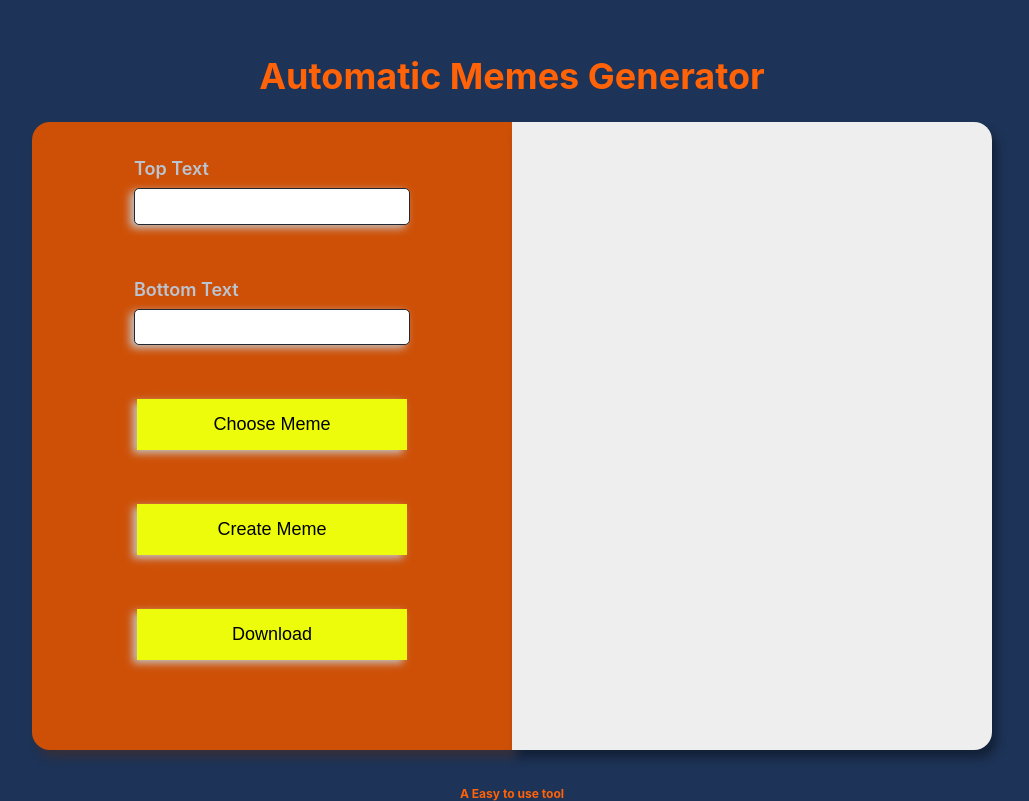
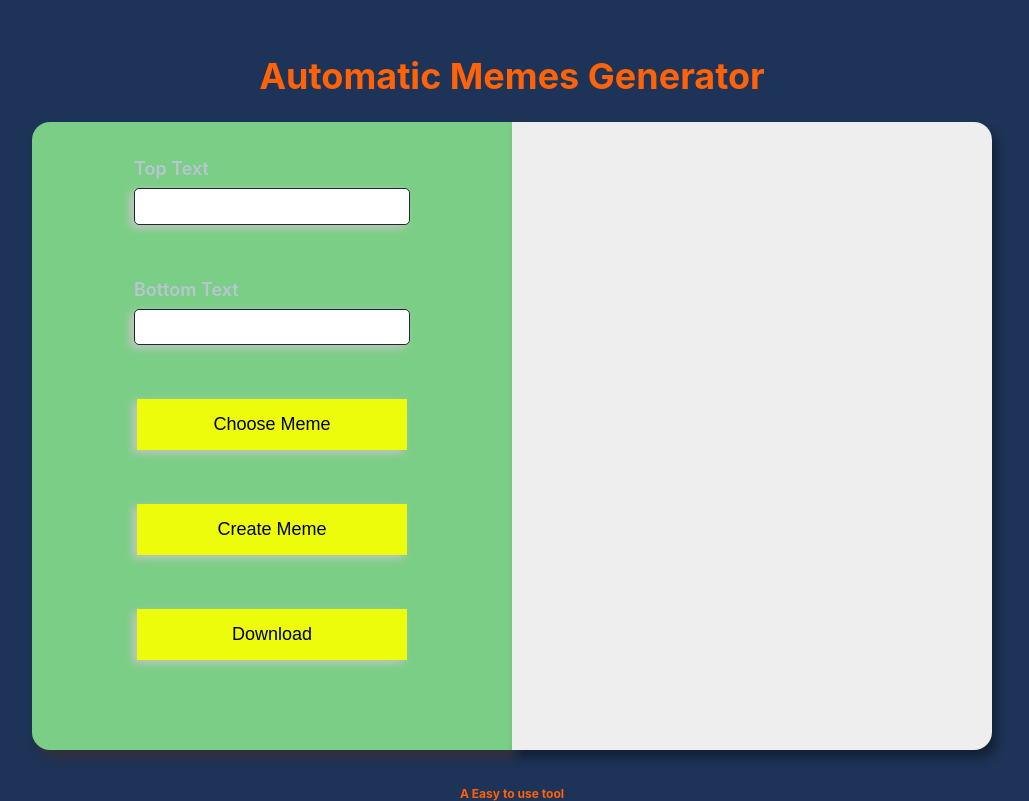
Before and after one commit to Sumit-Heliwal/Automatic-meme-generator, a React (Create React App) app: page / in a window 1280 px wide. Shown: the whole page, without its empty margins (128-1157 px from the left). Built offline with nearby package versions, Linux system fonts and the light colour scheme; no server answers.

Commit message:
Update index.css

```diff
--- a/src/index.css
+++ b/src/index.css
@@ -49,7 +49,7 @@ h6 {
   align-items: center;
   justify-content: center;
   padding: 2rem;
-  background-color: #ce5007;
+  background-color: #7bce86;
   border-radius: 1rem 0 0 1rem;
   box-shadow: 0.278rem 0.444rem 0.556rem #5b290a5c;
 }
```
